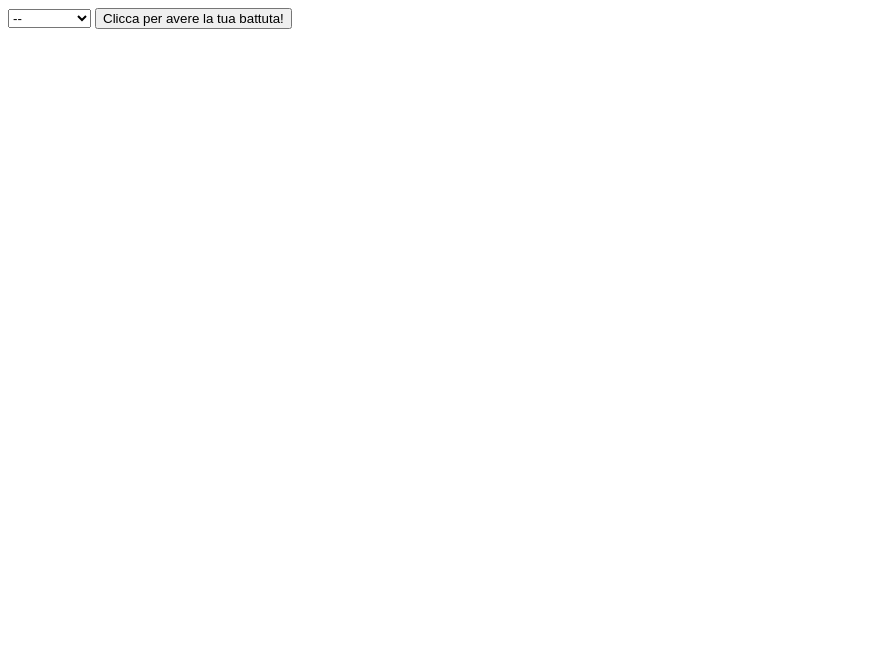
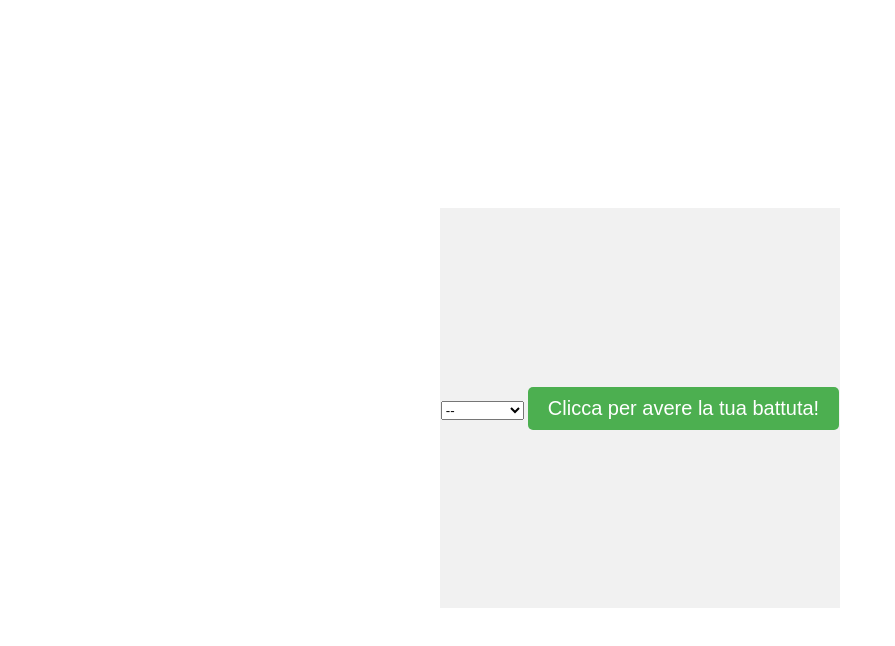
Before and after one commit to ladichriss/chuck-norris-api, a plain HTML site: page index.html in a window 1280 px wide. Shown: the whole page, without its empty margins (0-895 px from the left). Drawn offline with Linux system fonts and the light colour scheme.

Commit message:
working on style #1

```diff
--- /dev/null
+++ b/Static/CSS/button.css
@@ -0,0 +1,9 @@
+#button_stargame {
+    background-color: #4caf50;
+    color: white;
+    border: none;
+    padding: 10px 20px;
+    font-size: 20px;
+    border-radius: 5px;
+    font-family: Arial, sans-serif;
+}
--- a/Static/CSS/style.css
+++ b/Static/CSS/style.css
@@ -0,0 +1,17 @@
+@import url(button.css);
+
+body {
+    display: flex;
+    justify-content: center;
+    align-items: center;
+    height: 100vh;
+}
+
+.container {
+    display: flex;
+    justify-content: center;
+    align-items: center;
+    height: 50vh;
+    width: 50vh;
+    background-color: #f1f1f1;
+}
--- a/index.html
+++ b/index.html
@@ -7,7 +7,7 @@
     <title>Jokes Generator by Chuck Norris</title>
 </head>
 <body>
-
+    <div class="container">
         <div class="menu">
             <form action="">
                 <select name="" id="option_menu">
@@ -35,7 +35,7 @@
         </div>
 
         <p class="joke"></p>
-
+    </div>
     <script src="Static/JS/script.js"></script>
 </body>
 </html>
```
Lines whose indentation alone changed are shown as unchanged.
